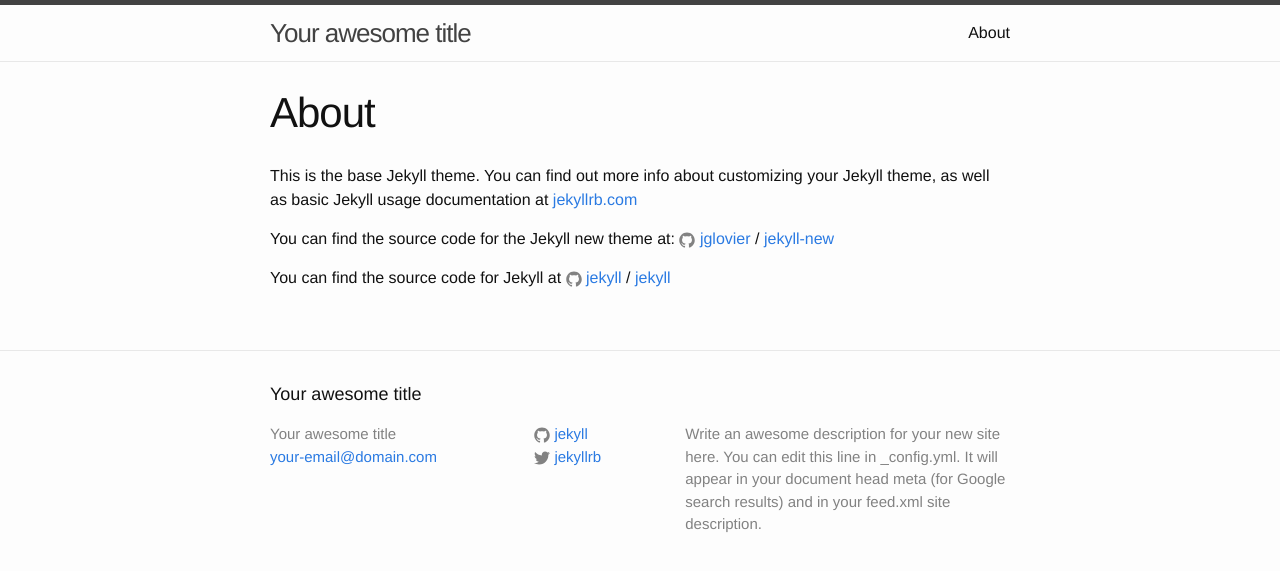
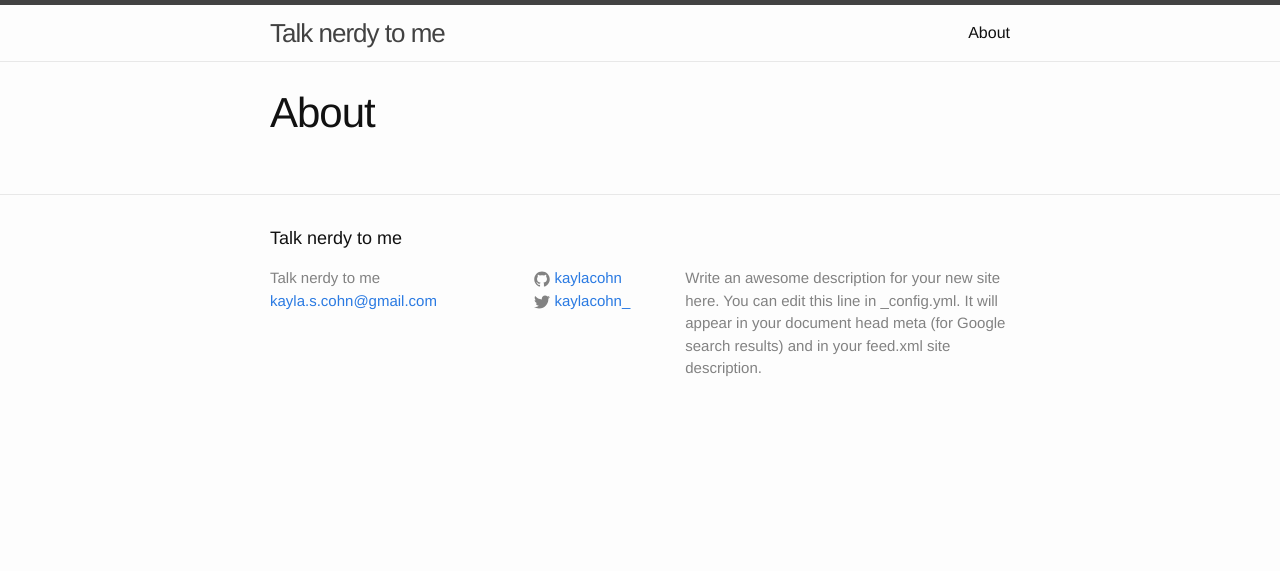
Before and after one commit to kaylacohn/kaylacohn.github.io, a Jekyll site: the page built from blog/about.md, in a window 1280 px wide. Shown: the top 571 px of the page. Built offline with Jekyll 4.4.1, drawn with Linux system fonts in a browser that asks for light colours; Markdown is read by kramdown in place of the engine named in the settings.

Commit message:
Change about.md

```diff
--- a/blog/_config.yml
+++ b/blog/_config.yml
@@ -6,16 +6,14 @@
 # 'jekyll serve'. If you change this file, please restart the server process.
 
 # Site settings
-title: Your awesome title
-email: your-email@domain.com
+title: Talk nerdy to me
+email: kayla.s.cohn@gmail.com
 description: > # this means to ignore newlines until "baseurl:"
   Write an awesome description for your new site here. You can edit this
   line in _config.yml. It will appear in your document head meta (for
   Google search results) and in your feed.xml site description.
-baseurl: "" # the subpath of your site, e.g. /blog
-url: "http://yourdomain.com" # the base hostname & protocol for your site
-twitter_username: jekyllrb
-github_username:  jekyll
+twitter_username: kaylacohn_
+github_username:  kaylacohn
 
 # Build settings
-markdown: kramdown
+markdown: redcarpet
--- a/blog/about.md
+++ b/blog/about.md
@@ -3,13 +3,3 @@ layout: page
 title: About
 permalink: /about/
 ---
-
-This is the base Jekyll theme. You can find out more info about customizing your Jekyll theme, as well as basic Jekyll usage documentation at [jekyllrb.com](http://jekyllrb.com/)
-
-You can find the source code for the Jekyll new theme at:
-{% include icon-github.html username="jglovier" %} /
-[jekyll-new](https://github.com/jglovier/jekyll-new)
-
-You can find the source code for Jekyll at
-{% include icon-github.html username="jekyll" %} /
-[jekyll](https://github.com/jekyll/jekyll)
```
